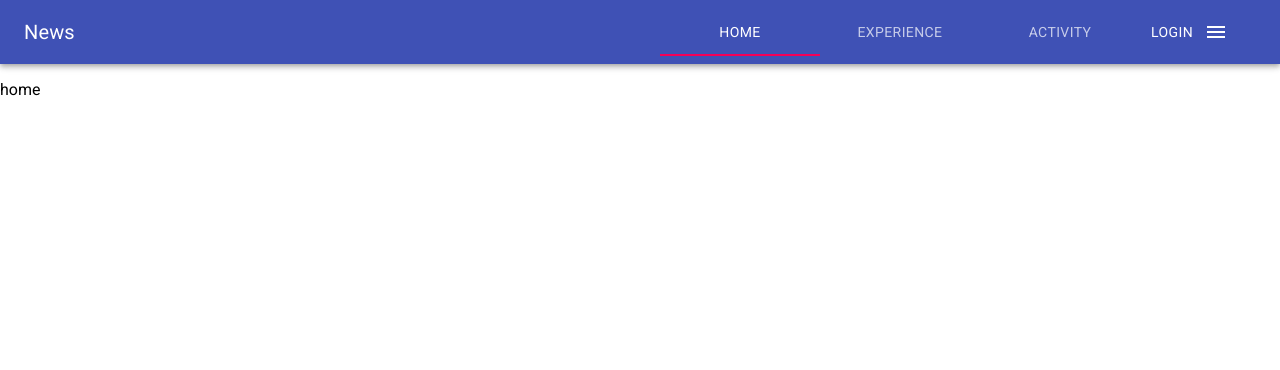
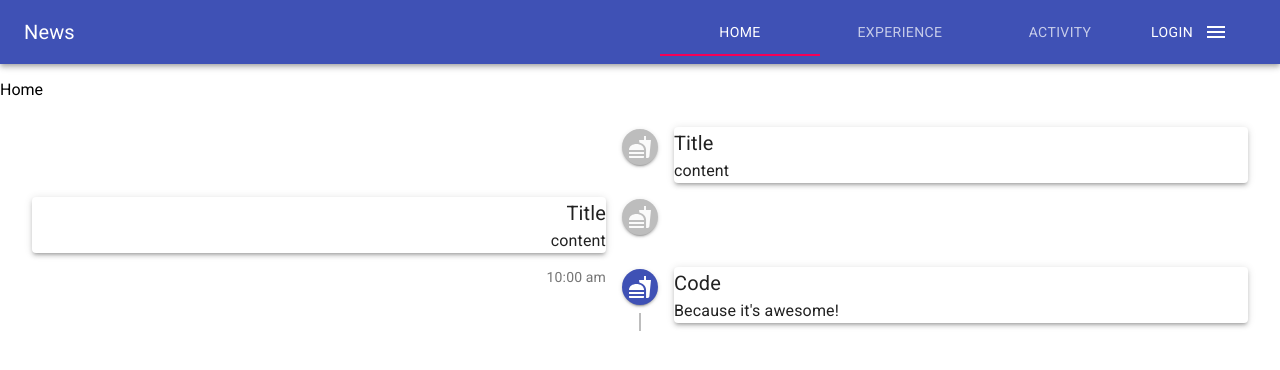
Before and after one commit to qmffkem/resume, a React (Create React App) app: page / in a window 1280 px wide. Shown: the top 370 px of the page. Built offline with nearby package versions, Linux system fonts and the light colour scheme.

Commit message:
timeline

```diff
--- a/package.json
+++ b/package.json
@@ -6,6 +6,7 @@
   "dependencies": {
     "@material-ui/core": "^4.11.0",
     "@material-ui/icons": "^4.9.1",
+    "@material-ui/lab": "^4.0.0-alpha.56",
     "@testing-library/jest-dom": "^4.2.4",
     "@testing-library/react": "^9.4.0",
     "@testing-library/user-event": "^7.2.1",
--- a/src/Main/Body/Body.js
+++ b/src/Main/Body/Body.js
@@ -8,9 +8,9 @@ import Experience from './Page/Experience';
 const Body = () =>{
     return(
         <Switch>
-            <Route path="/" component={Home} exact/>
             <Route path="/experience" component={Experience}/>
             <Route path="/activity" component={Home}/>
+            <Route path="/" component={Home} />
         </Switch>
 
     )
--- a/src/Main/Body/Page/Home.js
+++ b/src/Main/Body/Page/Home.js
@@ -1,8 +1,17 @@
 import React from "react";
-// import "./Home.css";
-// import Timeline from "./Timeline/Timeline";
 
-const Home = ()=>(<p>home</p>)
+import Timeline from "../component/TimelineBio";
+
+
+const Home = ()=>{
+
+  return(
+    <>
+      <p>Home</p>
+      <Timeline/>
+    </>
+  )
+}
 
 // class Home extends Component {
 //   constructor(props){
--- /dev/null
+++ b/src/Main/Body/component/TimelineBio.js
@@ -0,0 +1,81 @@
+import React from 'react';
+
+import Timeline from '@material-ui/lab/Timeline';
+import TimelineItem from '@material-ui/lab/TimelineItem';
+import TimelineSeparator from '@material-ui/lab/TimelineSeparator';
+import TimelineConnector from '@material-ui/lab/TimelineConnector';
+import TimelineContent from '@material-ui/lab/TimelineContent';
+import TimelineOppositeContent from '@material-ui/lab/TimelineOppositeContent';
+import TimelineDot from '@material-ui/lab/TimelineDot';
+
+import Paper from '@material-ui/core/Paper';
+import { Typography } from '@material-ui/core';
+import FastfoodIcon from '@material-ui/icons/Fastfood';
+
+
+
+const TimelineBio = ()=>{
+    return(
+        <Timeline align="alternate">
+            <TimelineItem>
+                <TimelineSeparator>
+                    <TimelineDot>
+                        <FastfoodIcon/>
+                    </TimelineDot>
+                </TimelineSeparator>
+                <TimelineContent>
+                    <Paper elevation = {3}>
+                        <Typography variant = "h6" component = "h1">
+                            Title
+                        </Typography>
+                        <Typography>
+                            content
+                        </Typography>
+                    </Paper>
+                </TimelineContent>
+            </TimelineItem>
+
+            <TimelineItem>
+                <TimelineSeparator>
+                    <TimelineDot>
+                        <FastfoodIcon/>
+                    </TimelineDot>
+                </TimelineSeparator>
+                <TimelineContent>
+                    <Paper elevation = {3}>
+                        <Typography variant = "h6" component = "h1">
+                            Title
+                        </Typography>
+                        <Typography>
+                            content
+                        </Typography>
+                    </Paper>
+                </TimelineContent>
+            </TimelineItem>
+
+            <TimelineItem>
+                <TimelineOppositeContent>
+                <Typography variant="body2" color="textSecondary">
+                    10:00 am
+                </Typography>
+                </TimelineOppositeContent>
+                <TimelineSeparator>
+                <TimelineDot color="primary">
+                <FastfoodIcon/>
+                </TimelineDot>
+                <TimelineConnector />
+                </TimelineSeparator>
+                <TimelineContent>
+                <Paper elevation={3}>
+                    <Typography variant="h6" component="h1">
+                    Code
+                    </Typography>
+                    <Typography>Because it&apos;s awesome!</Typography>
+                </Paper>
+                </TimelineContent>
+            </TimelineItem>
+        </Timeline>
+    )
+}
+
+export default TimelineBio;
```
Also changed, not shown: src/Main/Body/Page/Timeline/Timeline.js (deleted, +0 -18 lines), src/Main/Body/component/user.js (added), 1 other file (tests, documents, lock files or other folders).
